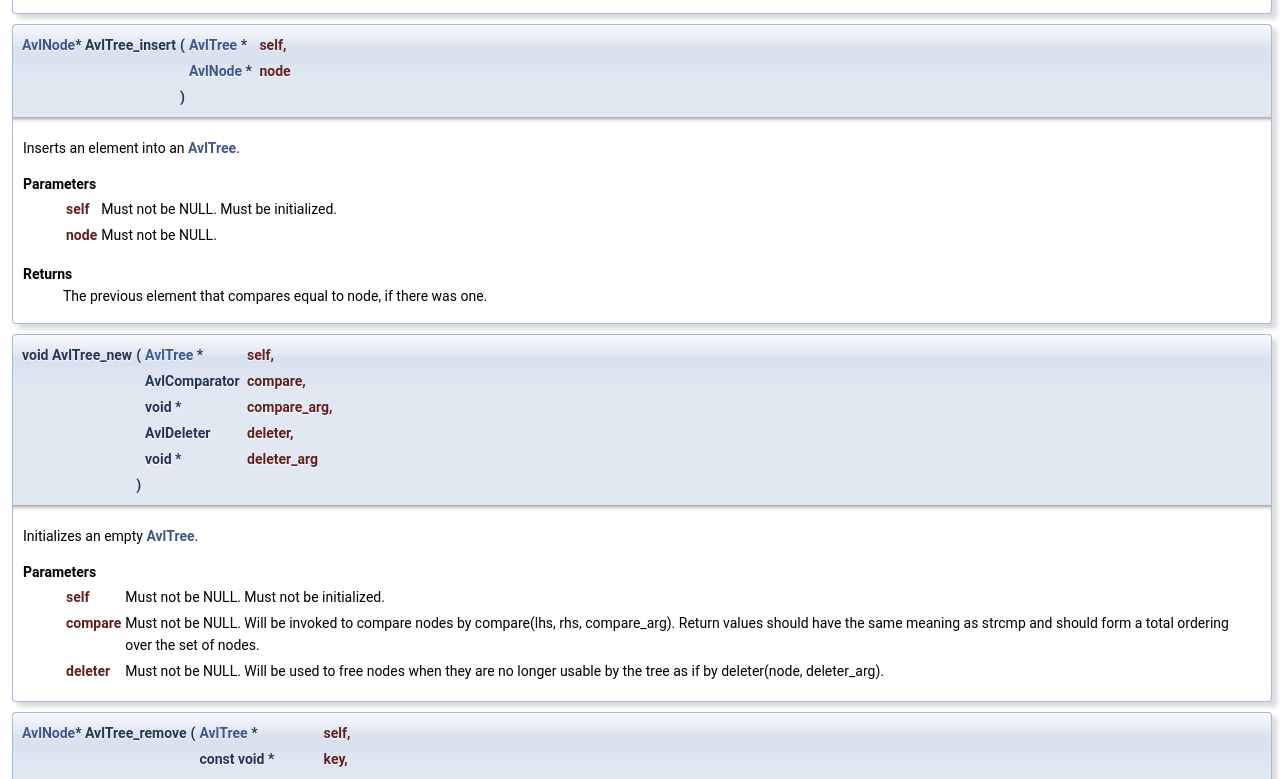
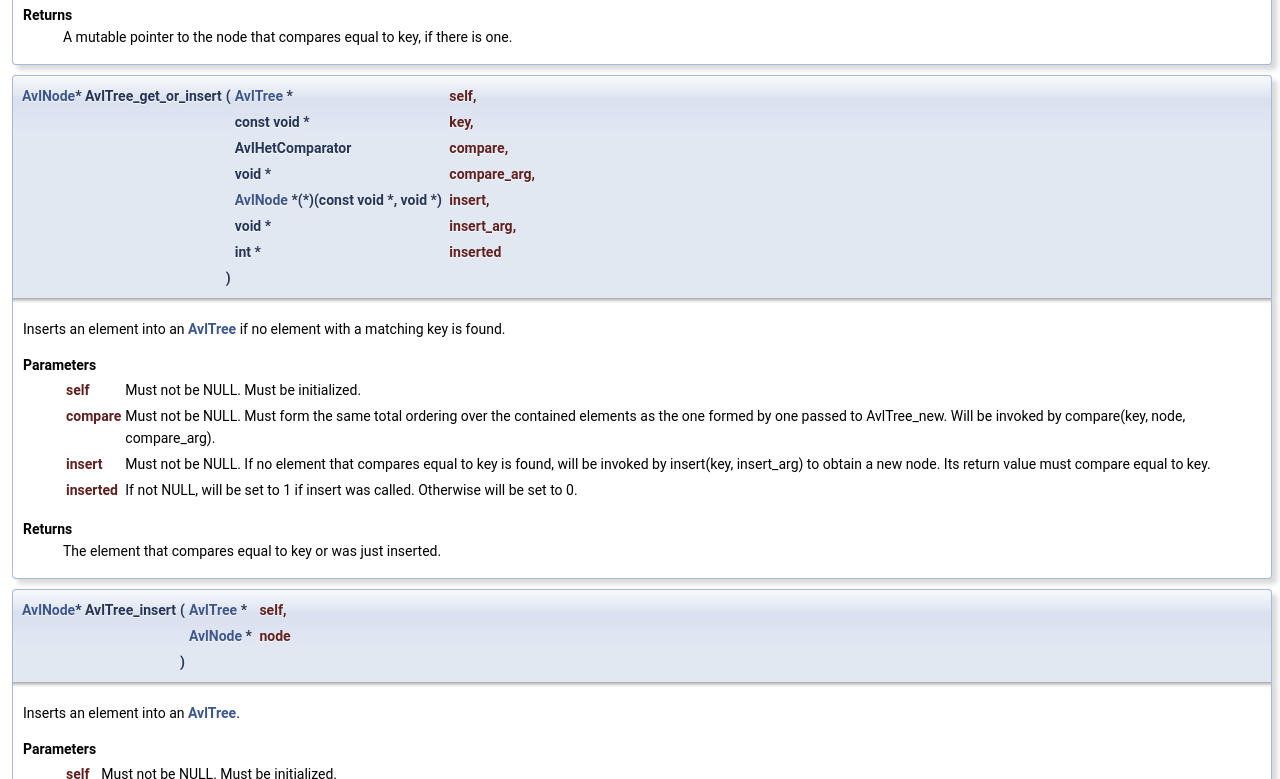
Before and after one commit to Gregory-Meyer/avl-tree, a plain HTML site: page bloodhound_8h.html in a window 1280 px wide. Shown: the part 2262-3041 px from the top of the page. Drawn offline with Linux system fonts and the light colour scheme.

Commit message:
Deploy Gregory-Meyer/bloodhound to github.com/Gregory-Meyer/bloodhound.git:gh-pages

```diff
--- a/bloodhound_8h.html
+++ b/bloodhound_8h.html
@@ -143,6 +143,9 @@ Functions</h2></td></tr>
 <tr class="memitem:af92cd19f8b053c57fc68468416b49f6c"><td class="memItemLeft" align="right" valign="top"><a class="el" href="structAvlNode.html">AvlNode</a> *&#160;</td><td class="memItemRight" valign="bottom"><a class="el" href="bloodhound_8h.html#af92cd19f8b053c57fc68468416b49f6c">AvlTree_insert</a> (<a class="el" href="structAvlTree.html">AvlTree</a> *self, <a class="el" href="structAvlNode.html">AvlNode</a> *node)</td></tr>
 <tr class="memdesc:af92cd19f8b053c57fc68468416b49f6c"><td class="mdescLeft">&#160;</td><td class="mdescRight">Inserts an element into an <a class="el" href="structAvlTree.html" title="AVL self-balancing binary search tree. ">AvlTree</a>.  <a href="#af92cd19f8b053c57fc68468416b49f6c">More...</a><br /></td></tr>
 <tr class="separator:af92cd19f8b053c57fc68468416b49f6c"><td class="memSeparator" colspan="2">&#160;</td></tr>
+<tr class="memitem:a644396c509a8241ee80b75b159749a32"><td class="memItemLeft" align="right" valign="top"><a class="el" href="structAvlNode.html">AvlNode</a> *&#160;</td><td class="memItemRight" valign="bottom"><a class="el" href="bloodhound_8h.html#a644396c509a8241ee80b75b159749a32">AvlTree_get_or_insert</a> (<a class="el" href="structAvlTree.html">AvlTree</a> *self, const void *key, AvlHetComparator compare, void *compare_arg, <a class="el" href="structAvlNode.html">AvlNode</a> *(*insert)(const void *, void *), void *insert_arg, int *inserted)</td></tr>
+<tr class="memdesc:a644396c509a8241ee80b75b159749a32"><td class="mdescLeft">&#160;</td><td class="mdescRight">Inserts an element into an <a class="el" href="structAvlTree.html" title="AVL self-balancing binary search tree. ">AvlTree</a> if no element with a matching key is found.  <a href="#a644396c509a8241ee80b75b159749a32">More...</a><br /></td></tr>
+<tr class="separator:a644396c509a8241ee80b75b159749a32"><td class="memSeparator" colspan="2">&#160;</td></tr>
 <tr class="memitem:a352f7e43350385c0b33a76268951aad7"><td class="memItemLeft" align="right" valign="top"><a class="el" href="structAvlNode.html">AvlNode</a> *&#160;</td><td class="memItemRight" valign="bottom"><a class="el" href="bloodhound_8h.html#a352f7e43350385c0b33a76268951aad7">AvlTree_remove</a> (<a class="el" href="structAvlTree.html">AvlTree</a> *self, const void *key, AvlHetComparator compare, void *arg)</td></tr>
 <tr class="memdesc:a352f7e43350385c0b33a76268951aad7"><td class="mdescLeft">&#160;</td><td class="mdescRight">Removes the node that compares equal to a key.  <a href="#a352f7e43350385c0b33a76268951aad7">More...</a><br /></td></tr>
 <tr class="separator:a352f7e43350385c0b33a76268951aad7"><td class="memSeparator" colspan="2">&#160;</td></tr>
@@ -294,6 +297,74 @@ Functions</h2></td></tr>
 
 </div>
 </div>
+<a class="anchor" id="a644396c509a8241ee80b75b159749a32"></a>
+<div class="memitem">
+<div class="memproto">
+      <table class="memname">
+        <tr>
+          <td class="memname"><a class="el" href="structAvlNode.html">AvlNode</a>* AvlTree_get_or_insert </td>
+          <td>(</td>
+          <td class="paramtype"><a class="el" href="structAvlTree.html">AvlTree</a> *&#160;</td>
+          <td class="paramname"><em>self</em>, </td>
+        </tr>
+        <tr>
+          <td class="paramkey"></td>
+          <td></td>
+          <td class="paramtype">const void *&#160;</td>
+          <td class="paramname"><em>key</em>, </td>
+        </tr>
+        <tr>
+          <td class="paramkey"></td>
+          <td></td>
+          <td class="paramtype">AvlHetComparator&#160;</td>
+          <td class="paramname"><em>compare</em>, </td>
+        </tr>
+        <tr>
+          <td class="paramkey"></td>
+          <td></td>
+          <td class="paramtype">void *&#160;</td>
+          <td class="paramname"><em>compare_arg</em>, </td>
+        </tr>
+        <tr>
+          <td class="paramkey"></td>
+          <td></td>
+          <td class="paramtype"><a class="el" href="structAvlNode.html">AvlNode</a> *(*)(const void *, void *)&#160;</td>
+          <td class="paramname"><em>insert</em>, </td>
+        </tr>
+        <tr>
+          <td class="paramkey"></td>
+          <td></td>
+          <td class="paramtype">void *&#160;</td>
+          <td class="paramname"><em>insert_arg</em>, </td>
+        </tr>
+        <tr>
+          <td class="paramkey"></td>
+          <td></td>
+          <td class="paramtype">int *&#160;</td>
+          <td class="paramname"><em>inserted</em>&#160;</td>
+        </tr>
+        <tr>
+          <td></td>
+          <td>)</td>
+          <td></td><td></td>
+        </tr>
+      </table>
+</div><div class="memdoc">
+
+<p>Inserts an element into an <a class="el" href="structAvlTree.html" title="AVL self-balancing binary search tree. ">AvlTree</a> if no element with a matching key is found. </p>
+<dl class="params"><dt>Parameters</dt><dd>
+  <table class="params">
+    <tr><td class="paramname">self</td><td>Must not be NULL. Must be initialized. </td></tr>
+    <tr><td class="paramname">compare</td><td>Must not be NULL. Must form the same total ordering over the contained elements as the one formed by one passed to AvlTree_new. Will be invoked by compare(key, node, compare_arg). </td></tr>
+    <tr><td class="paramname">insert</td><td>Must not be NULL. If no element that compares equal to key is found, will be invoked by insert(key, insert_arg) to obtain a new node. Its return value must compare equal to key. </td></tr>
+    <tr><td class="paramname">inserted</td><td>If not NULL, will be set to 1 if insert was called. Otherwise will be set to 0. </td></tr>
+  </table>
+  </dd>
+</dl>
+<dl class="section return"><dt>Returns</dt><dd>The element that compares equal to key or was just inserted. </dd></dl>
+
+</div>
+</div>
 <a class="anchor" id="af92cd19f8b053c57fc68468416b49f6c"></a>
 <div class="memitem">
 <div class="memproto">
--- a/search/all_0.js
+++ b/search/all_0.js
@@ -6,6 +6,7 @@ var searchData=
   ['avltree_5fdrop',['AvlTree_drop',['../bloodhound_8h.html#a726f6a3256cfff1873acd57a255501ca',1,'bloodhound.h']]],
   ['avltree_5fget',['AvlTree_get',['../bloodhound_8h.html#aeb4086206534f67de00f4df7df926305',1,'bloodhound.h']]],
   ['avltree_5fget_5fmut',['AvlTree_get_mut',['../bloodhound_8h.html#af263d1f7a4e283f2a15a0264f58567eb',1,'bloodhound.h']]],
+  ['avltree_5fget_5for_5finsert',['AvlTree_get_or_insert',['../bloodhound_8h.html#a644396c509a8241ee80b75b159749a32',1,'bloodhound.h']]],
   ['avltree_5finsert',['AvlTree_insert',['../bloodhound_8h.html#af92cd19f8b053c57fc68468416b49f6c',1,'bloodhound.h']]],
   ['avltree_5fnew',['AvlTree_new',['../bloodhound_8h.html#ae91c4b91490bc1d4cb4c70ad86d5ba34',1,'bloodhound.h']]],
   ['avltree_5fremove',['AvlTree_remove',['../bloodhound_8h.html#a352f7e43350385c0b33a76268951aad7',1,'bloodhound.h']]]
--- a/search/functions_0.js
+++ b/search/functions_0.js
@@ -4,6 +4,7 @@ var searchData=
   ['avltree_5fdrop',['AvlTree_drop',['../bloodhound_8h.html#a726f6a3256cfff1873acd57a255501ca',1,'bloodhound.h']]],
   ['avltree_5fget',['AvlTree_get',['../bloodhound_8h.html#aeb4086206534f67de00f4df7df926305',1,'bloodhound.h']]],
   ['avltree_5fget_5fmut',['AvlTree_get_mut',['../bloodhound_8h.html#af263d1f7a4e283f2a15a0264f58567eb',1,'bloodhound.h']]],
+  ['avltree_5fget_5for_5finsert',['AvlTree_get_or_insert',['../bloodhound_8h.html#a644396c509a8241ee80b75b159749a32',1,'bloodhound.h']]],
   ['avltree_5finsert',['AvlTree_insert',['../bloodhound_8h.html#af92cd19f8b053c57fc68468416b49f6c',1,'bloodhound.h']]],
   ['avltree_5fnew',['AvlTree_new',['../bloodhound_8h.html#ae91c4b91490bc1d4cb4c70ad86d5ba34',1,'bloodhound.h']]],
   ['avltree_5fremove',['AvlTree_remove',['../bloodhound_8h.html#a352f7e43350385c0b33a76268951aad7',1,'bloodhound.h']]]
```
Also changed, not shown: bloodhound_8h_source.html (+4 -3 lines), globals.html (+3 -0 lines), globals_func.html (+3 -0 lines), structAvlNode.html (+2 -2 lines).
